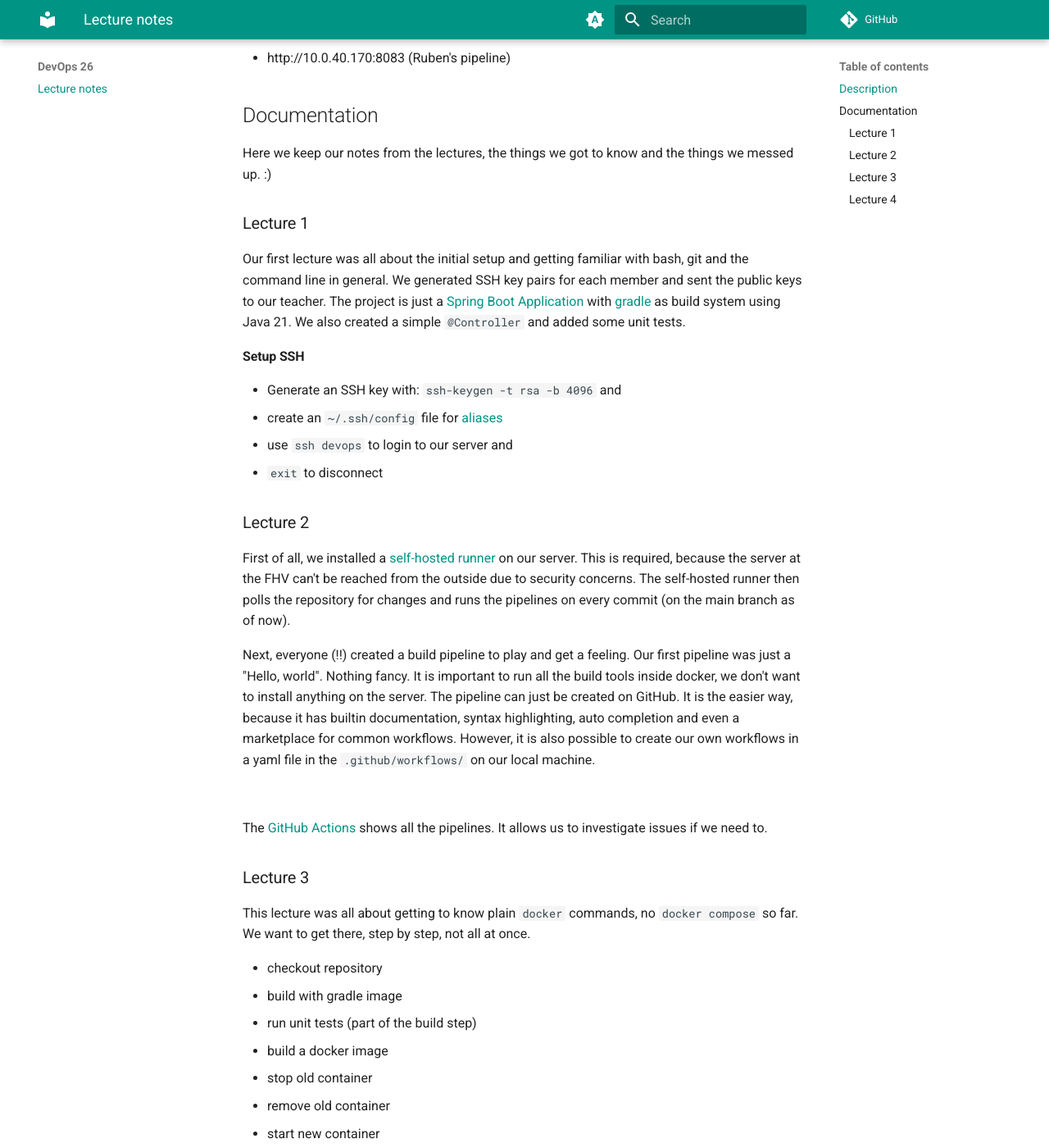
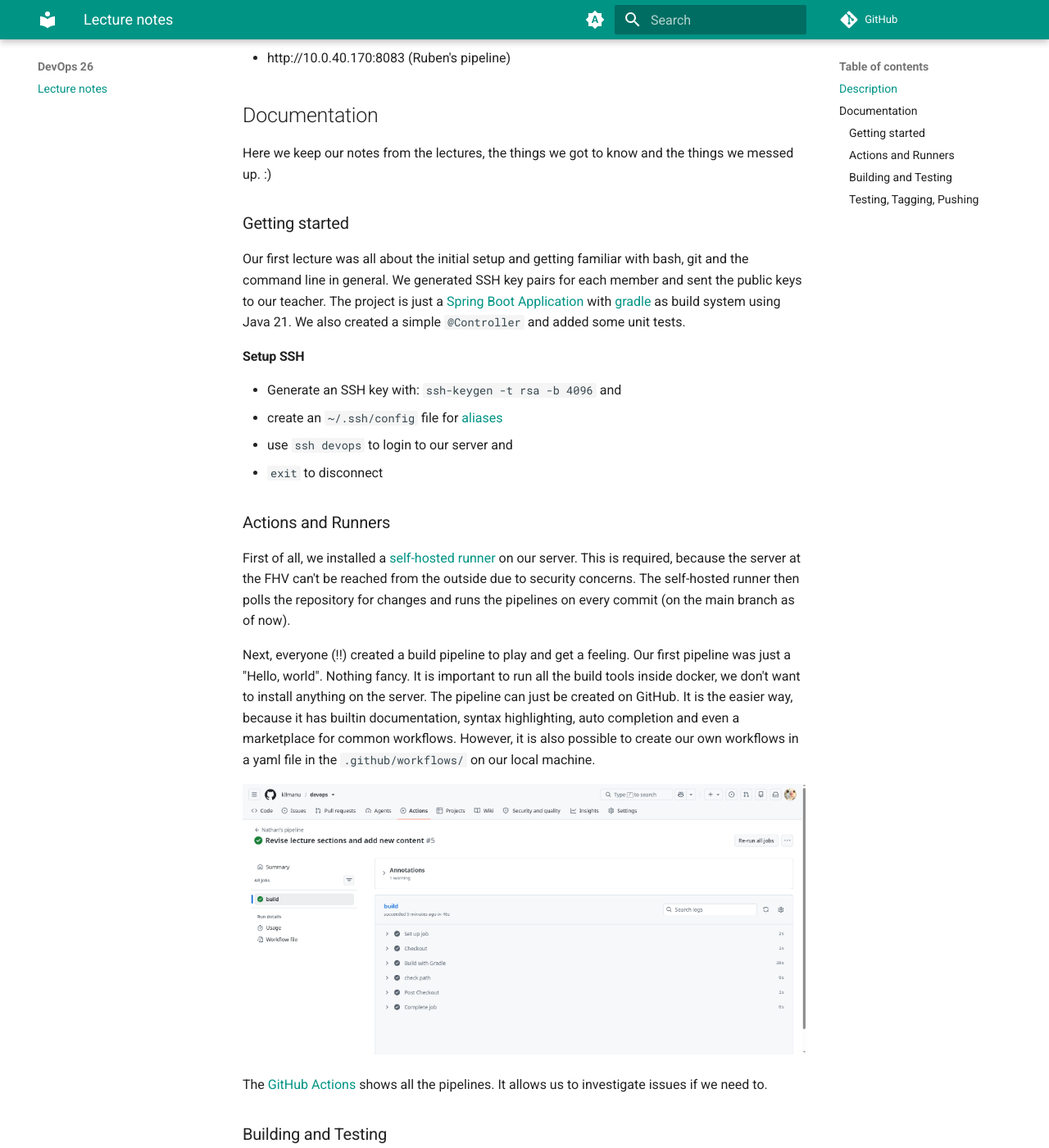
Before and after one commit to kllmanu/devops, an MkDocs documentation site: the page built from docs/index.md, in a window 1280 px wide and 1400 px high, scrolled down 535 px. Shown: the whole window at 82% size. Built offline with MkDocs 1.6.1 and Material for MkDocs 9.7.7, drawn with Linux system fonts in a browser that asks for light colours; comment, search, counter and statistics services are not loaded; some of the changed text lies outside the part shown.

Commit message:
try to fix image paths

```diff
--- a/docs/index.md
+++ b/docs/index.md
@@ -20,7 +20,7 @@ We are using multiple pipelines, so everyone is able to play around with, thus w
 
 Here we keep our notes from the lectures, the things we got to know and the things we messed up. :)
 
-### Lecture 1
+### Getting started
 
 Our first lecture was all about the initial setup and getting familiar with bash, git and the command line in general. We generated SSH key pairs for each member and sent the public keys to our teacher. The project is just a [Spring Boot Application](https://start.spring.io/) with [gradle](https://gradle.org/) as build system using Java 21. We also created a simple `@Controller` and added some unit tests.
 
@@ -31,17 +31,17 @@ Our first lecture was all about the initial setup and getting familiar with bash
 - use `ssh devops` to login to our server and
 - `exit` to disconnect
 
-### Lecture 2
+### Actions and Runners
 
 First of all, we installed a [self-hosted runner](https://docs.github.com/en/actions/concepts/runners/self-hosted-runners) on our server. This is required, because the server at the FHV can't be reached from the outside due to security concerns. The self-hosted runner then polls the repository for changes and runs the pipelines on every commit (on the main branch as of now).
 
 Next, everyone (!!) created a build pipeline to play and get a feeling. Our first pipeline was just a "Hello, world". Nothing fancy. It is important to run all the build tools inside docker, we don't want to install anything on the server. The pipeline can just be created on GitHub. It is the easier way, because it has builtin documentation, syntax highlighting, auto completion and even a marketplace for common workflows. However, it is also possible to create our own workflows in a yaml file in the `.github/workflows/` on our local machine.
 
-![](./docs/screenshots/screenshot1.png)
+![](screenshots/screenshot1.png)
 
 The [GitHub Actions](https://github.com/kllmanu/devops/actions) shows all the pipelines. It allows us to investigate issues if we need to.
 
-### Lecture 3
+### Building and Testing
 
 This lecture was all about getting to know plain `docker` commands, no `docker compose` so far. We want to get there, step by step, not all at once.
 
@@ -55,19 +55,19 @@ This lecture was all about getting to know plain `docker` commands, no `docker c
 
 We built the application with the [official gradle image ](https://hub.docker.com/_/gradle) and run it with the [eclipse temurin](https://hub.docker.com/_/eclipse-temurin) image.
 
-![](./docs/screenshots/screenshot2.png)
+![](screenshots/screenshot2.png)
 
 #### Challenges
 
 - The docker engine is running as root, which means every file it creates will be of user and group `root`. To workaround this, we use `docker run -u "$(id -u):$(id -g)"` to map the user and group from the host to the container with.
 - Once a pipeline is finished, it deletes (post job cleanup) the `build/` folder created by gradle. We **usually try to verify every step** to get a better understanding of the things we do in our pipeline. The `build/` folder is created succesfully, but it is just cleaned afterwards. This is usually not a problem, because we create the docker image with the jar file right after. But it was definitely a lesson we learned the hard way!
 
-### Lecture 4
+### Testing, Tagging, Pushing
 
 - To wait for the container to be ready, we simply `sleep` 30 seconds.
 - The integration test just `curl`'s the response and `grep`'s for "running".
 - We name our images with `latest` for the most recent one but also tag them with the commit SHA.
 
-![](./docs/screenshots/screenshot3.png)
+![](screenshots/screenshot3.png)
 
 In order to verify our repository and pushed images we have installed [crane](https://github.com/google/go-containerregistry/blob/main/cmd/crane/doc/crane.md).
```
